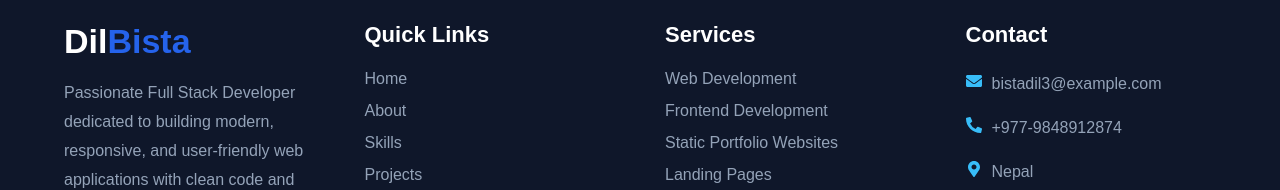
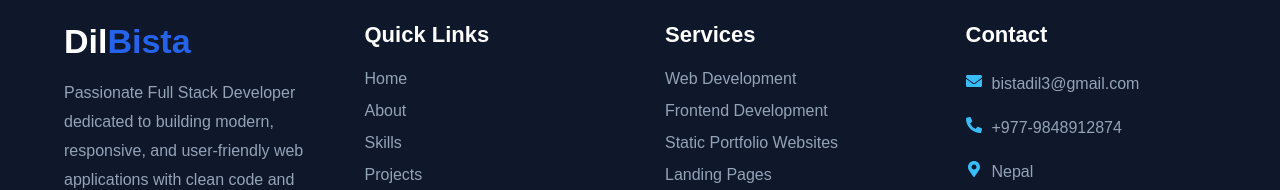
Before and after one commit to Dilbista/My_portfolio, a React (Vite) app: page / in a window 1280 px wide. Shown: the part 3674-3864 px from the top of the page. Built offline with nearby package versions, Linux system fonts and the light colour scheme.

Commit message:
upadte email

```diff
--- a/src/assets/components/Footer/Footer.jsx
+++ b/src/assets/components/Footer/Footer.jsx
@@ -112,7 +112,7 @@ const Footer = () => {
 
           <p>
             <FaEnvelope className="icon" />
-            bistadil3@example.com
+            bistadil3@gmail.com
           </p>
 
           <p>
--- a/src/posts/Docker_artical.md
+++ b/src/posts/Docker_artical.md
@@ -0,0 +1,17 @@
+# 🐳 Day 1 – Docker Basics to Advance
+
+**Date:** October 06, 2026
+**Topic:** Docker Basics to Advance
+
+Today I started learning **Docker** and how to make a containter and image as well a  make a reposatory in the Docker Hub .
+
+I learned what Docker is, why developers use containers, and the basic Docker to advances aboute the  Do cker .
+
+---
+
+
+## 🐳 What is Docker?
+
+Docker is a platform that allows me to package an application together with its dependencies and run it inside a **container**.
+
+Instead of installing everything directly on a server, I can create a Docker container that contains the application, required libraries, configurations, at  the  runtime.
```
